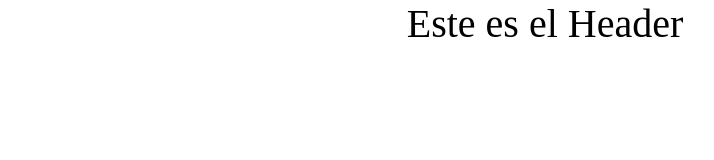
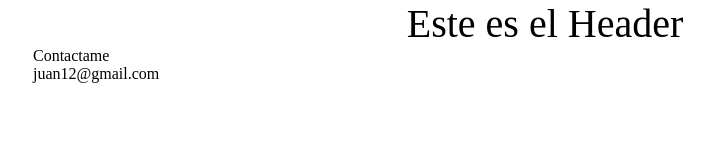
Before and after one commit to alexispathe/prueba_trabajo_en_equipo_git, a plain HTML site: page index.html in a window 1280 px wide. Shown: the whole page, without its empty margins (95-809 px from the left). Drawn offline with Linux system fonts and the light colour scheme.

Commit message:
Se crea para el contacto

```diff
--- a/index.html
+++ b/index.html
@@ -10,6 +10,7 @@
 <body>
     <div class="container">
         <div class="header">Este es el Header</div>
+    	<div>Contactame <p>juan12@gmail.com</p></div>
     </div>
 </body>
 </html>
```
